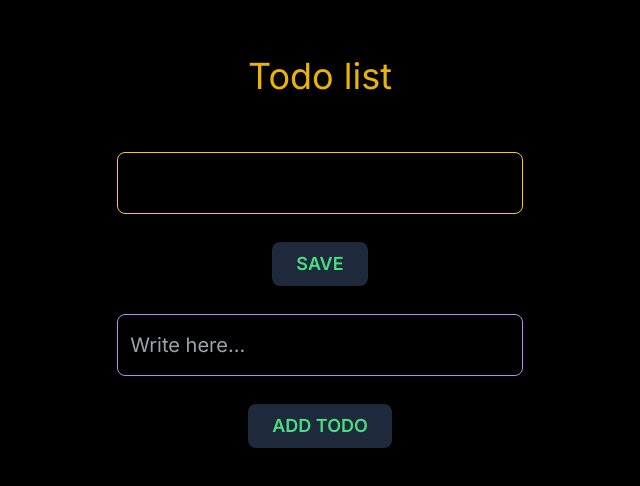
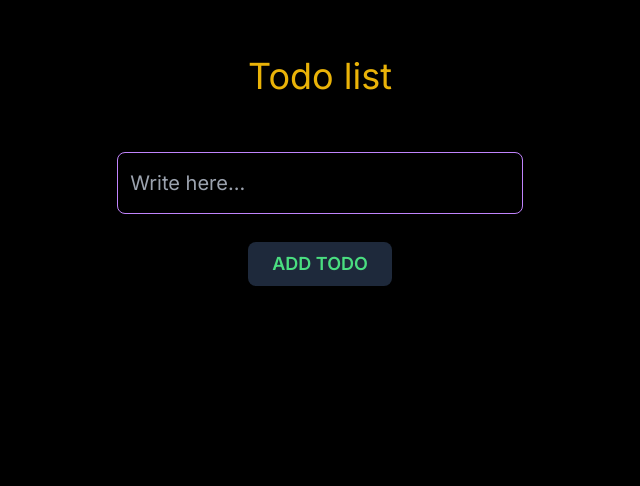
Before and after one commit to Lakatosska/next-mongodb-project, a Next.js app: page / in a window 1280 px wide. Shown: the top 486 px of the page, without its empty margins (0-640 px from the left). Built offline with nearby package versions, Linux system fonts and the light colour scheme.

Commit message:
add state and conditional rendering

```diff
--- a/src/app/page.tsx
+++ b/src/app/page.tsx
@@ -1,7 +1,21 @@
+"use client"
+
 import Image from 'next/image'
 import styles from './page.module.css'
+import { useState } from "react"
+
+type Todo = {
+  _id: string
+  text: string | null
+  completed: boolean
+}
 
 export default function Home() {
+  const [isLoading, setLoading] = useState(true)
+  const [todos, setTodos] = useState<Todo | null>(null)
+  const [newTodoText, setNewTodoText] = useState<string>("")
+  const [editTodo, setEditTodo] = useState<Todo | null>(null)
+
   return (
     <main className="font-mulish grid lg:place-items-start place-items-center w-full bg-black text-purple-500 min-h-screen">
       <div className="flex lg:flex-row flex-col gap-5 lg:justify-start justify-center lg:items-start items-center w-full">
@@ -10,6 +24,7 @@ export default function Home() {
             Todo list
           </h1>
           {/* edit todo */}
+          {editTodo ? (
             <>
               <input
                 className="w-full lg:w-8/12 bg-black border border-yellow-400 py-4 text-xl rounded-lg text-purple-400 outline-none px-3"
@@ -19,7 +34,8 @@ export default function Home() {
                 Save
               </button>
             </>
-          {/* add todo */}
+            ) : (
+            /* add todo */
               <>
                 <input
                   className="w-full lg:w-8/12 bg-black border border-purple-400 py-4 text-xl rounded-lg text-purple-400 outline-none px-3"
@@ -30,14 +46,10 @@ export default function Home() {
                   Add Todo
                 </button>
               </>
-
-
-
-
+            )
+          }
 
         </div>
-
-
 
       </div>
 
```
Lines whose indentation alone changed are shown as unchanged.
